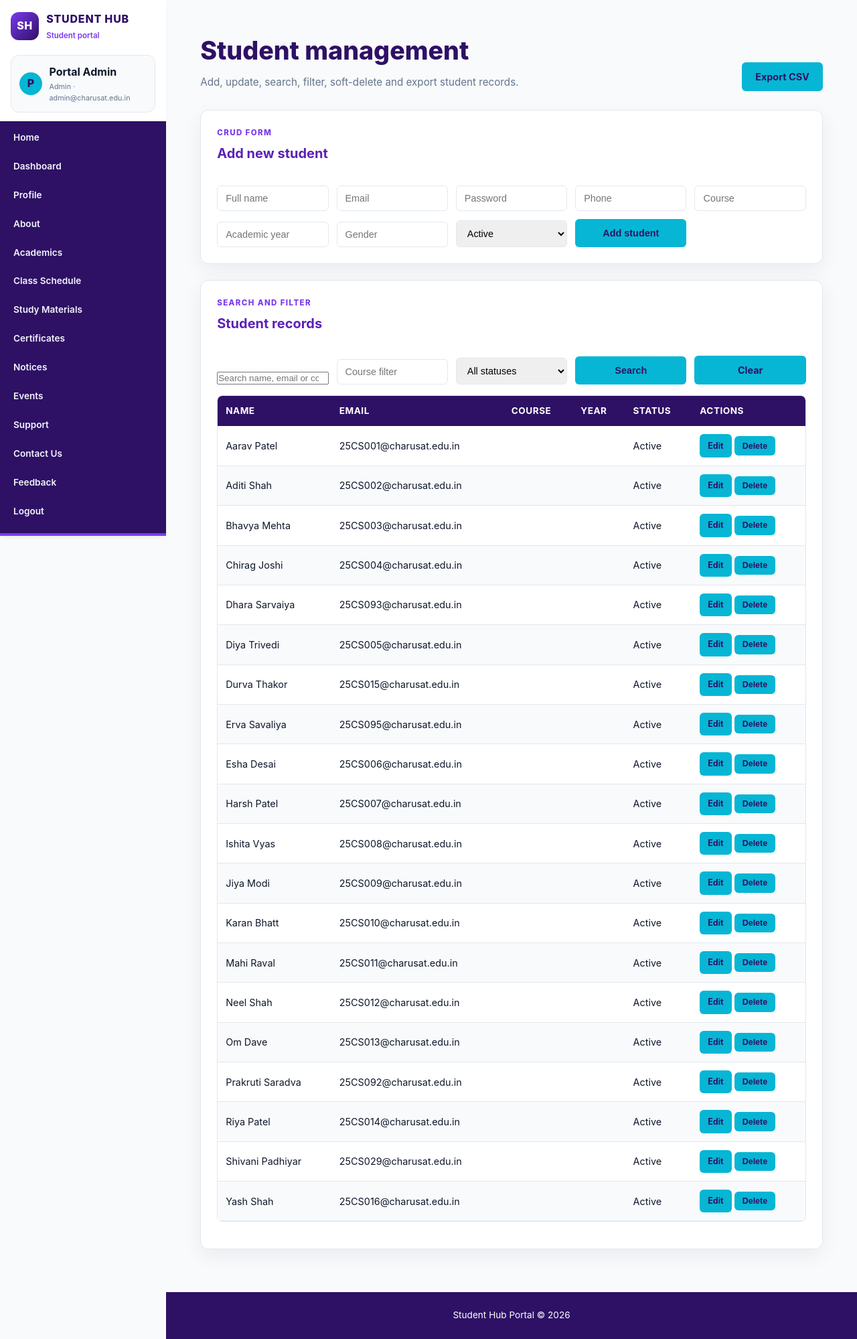
After one commit to Dharaa-1801/Student-Hub, a PHP site: page /student_management.php in a window 1280 px wide. The commit adds this page. Shown: the whole page at 67% size. Run offline with PHP 8.4, Linux system fonts and the light colour scheme; a user stored in the database is signed in; data comes from the database, SQL or seed files in the repository.

Commit message:
Completed Practical 11: Student Management CRUD with Search, Filter, Soft Delete, and CSV Export

```diff
--- a/admin_dashboard.php
+++ b/admin_dashboard.php
@@ -30,6 +30,7 @@ requireRole($pdo, 'admin');
         <div class="dashboard-grid">
             <a class="dashboard-card" href="admin_management.php#attendance"><span class="card-icon">AT</span><strong>Attendance</strong><small>Update student attendance</small></a>
             <a class="dashboard-card" href="admin_management.php#students"><span class="card-icon">ST</span><strong>Students</strong><small>Remove student accounts</small></a>
+            <a class="dashboard-card" href="student_management.php"><span class="card-icon">CR</span><strong>Student CRUD</strong><small>Add, edit, search and export records</small></a>
             <a class="dashboard-card" href="admin_management.php#timetable"><span class="card-icon">TT</span><strong>Timetable</strong><small>Change timetable and schedule</small></a>
             <a class="dashboard-card" href="admin_management.php#queries"><span class="card-icon">QU</span><strong>Student queries</strong><small>Review submitted queries</small></a>
             <a class="dashboard-card" href="admin_management.php#materials"><span class="card-icon">SM</span><strong>Study materials</strong><small>Add notes and resources</small></a>
--- a/auth.php
+++ b/auth.php
@@ -86,7 +86,7 @@ function restoreRememberedSession(PDO $pdo): bool
 
     $statement = $pdo->prepare(
         'SELECT s.id, s.fullname, s.email, s.phone, s.course, s.academic_year,
-                s.gender, s.profile_photo, s.role, rt.token_hash
+                s.gender, s.profile_photo, s.role, s.status, rt.token_hash
          FROM remember_tokens rt
          INNER JOIN students s ON s.id = rt.user_id
          WHERE rt.selector = :selector AND rt.expires_at > NOW()
@@ -95,7 +95,8 @@ function restoreRememberedSession(PDO $pdo): bool
     $statement->execute([':selector' => $parts[0]]);
     $user = $statement->fetch();
 
-    if (!$user || !hash_equals($user['token_hash'], hash('sha256', $parts[1]))) {
+    if (!$user || $user['status'] !== 'active' ||
+        !hash_equals($user['token_hash'], hash('sha256', $parts[1]))) {
         clearRememberMeCookie();
         return false;
     }
@@ -122,7 +123,7 @@ function getCurrentUser(PDO $pdo): ?array
 
     $statement = $pdo->prepare(
         'SELECT id, fullname, email, phone, course, academic_year, gender,
-                profile_photo, role, created_at
+                profile_photo, role, status, created_at
          FROM students
          WHERE id = :id
          LIMIT 1'
@@ -130,7 +131,7 @@ function getCurrentUser(PDO $pdo): ?array
     $statement->execute([':id' => (int) $_SESSION['user_id']]);
     $user = $statement->fetch();
 
-    if (!$user) {
+    if (!$user || $user['status'] !== 'active') {
         $_SESSION = [];
         session_destroy();
         clearRememberMeCookie();
@@ -150,7 +151,7 @@ function requireRole(PDO $pdo, string $role): void
     }
 
     if (!isset($_SESSION['last_activity']) ||
-        time() - (int) $_SESSION['last_activity'] > SESSION_TIMEOUT) {
+        time() - (int) $_SESSION['last_activity'] >= SESSION_TIMEOUT) {
         $_SESSION = [];
         session_destroy();
         clearRememberMeCookie();
--- a/authenticate.php
+++ b/authenticate.php
@@ -21,7 +21,7 @@ if (!filter_var($email, FILTER_VALIDATE_EMAIL) || $password === '') {
 
 $statement = $pdo->prepare(
     'SELECT id, fullname, email, password, phone, course, academic_year,
-            gender, profile_photo, role
+            gender, profile_photo, role, status
      FROM students
      WHERE email = :email
      LIMIT 1'
@@ -29,7 +29,7 @@ $statement = $pdo->prepare(
 $statement->execute([':email' => $email]);
 $user = $statement->fetch();
 
-if (!$user || !password_verify($password, $user['password'])) {
+if (!$user || $user['status'] !== 'active' || !password_verify($password, $user['password'])) {
     header('Location: login.php?error=' . urlencode('Invalid email or password.'));
     exit();
 }
--- a/dashboard.php
+++ b/dashboard.php
@@ -12,7 +12,7 @@ if (!restoreRememberedSession($pdo)) {
 }
 
 if (!isset($_SESSION['last_activity']) ||
-    time() - (int) $_SESSION['last_activity'] > SESSION_TIMEOUT) {
+    time() - (int) $_SESSION['last_activity'] >= SESSION_TIMEOUT) {
     $_SESSION = [];
     session_destroy();
     clearRememberMeCookie();
--- a/db.php
+++ b/db.php
@@ -9,6 +9,10 @@ try {
     // Set PDO error mode to exception for proper debugging
     $pdo->setAttribute(PDO::ATTR_ERRMODE, PDO::ERRMODE_EXCEPTION);
     $pdo->setAttribute(PDO::ATTR_DEFAULT_FETCH_MODE, PDO::FETCH_ASSOC);
+    $pdo->exec(
+        "ALTER TABLE students
+         ADD COLUMN IF NOT EXISTS status ENUM('active', 'inactive') NOT NULL DEFAULT 'active'"
+    );
 } catch (PDOException $e) {
     error_log('StudentHub database connection failed: ' . $e->getMessage());
     die('Database service is temporarily unavailable. Please try again later.');
--- /dev/null
+++ b/db_mysqli.php
@@ -0,0 +1,12 @@
+<?php
+declare(strict_types=1);
+
+mysqli_report(MYSQLI_REPORT_OFF);
+
+$mysqli = new mysqli('localhost', 'root', '', 'studenthub_db');
+if ($mysqli->connect_errno) {
+    error_log('StudentHub MySQLi connection failed: ' . $mysqli->connect_error);
+    die('Database service is temporarily unavailable. Please try again later.');
+}
+
+$mysqli->set_charset('utf8mb4');
--- a/page_session.php
+++ b/page_session.php
@@ -8,18 +8,19 @@ if (empty($_SESSION['user_id'])) {
     restoreRememberedSession($pdo);
 }
 
+if (!empty($_SESSION['user_id']) &&
+    (!isset($_SESSION['last_activity']) ||
+        time() - (int) $_SESSION['last_activity'] >= SESSION_TIMEOUT)) {
+    $_SESSION = [];
+    session_destroy();
+    clearRememberMeCookie();
+    header('Location: login.php?error=' . urlencode('Your session expired. Please log in again.'));
+    exit();
+}
+
 $currentUser = getCurrentUser($pdo);
 
 if ($currentUser !== null) {
-    if (!isset($_SESSION['last_activity']) ||
-        time() - (int) $_SESSION['last_activity'] > SESSION_TIMEOUT) {
-        $_SESSION = [];
-        session_destroy();
-        clearRememberMeCookie();
-        header('Location: login.php?error=' . urlencode('Your session expired. Please log in again.'));
-        exit();
-    }
-
     $_SESSION['fullname'] = $currentUser['fullname'];
     $_SESSION['email'] = $currentUser['email'];
     $_SESSION['phone'] = $currentUser['phone'];
@@ -111,6 +112,9 @@ function renderPortalHeader(): void
             echo '<li><a href="admin_management.php"' .
                 ($currentPage === 'admin_management.php' ? ' aria-current="page"' : '') .
                 '>Admin Control</a></li>';
+            echo '<li><a href="student_management.php"' .
+                ($currentPage === 'student_management.php' ? ' aria-current="page"' : '') .
+                '>Student Management</a></li>';
         }
     } else {
         echo '<li><a href="login.php"' . ($currentPage === 'login.php' ? ' aria-current="page"' : '') . '>Login</a></li>';
--- /dev/null
+++ b/student_management.php
@@ -0,0 +1,270 @@
+<?php
+declare(strict_types=1);
+
+require_once __DIR__ . '/page_session.php';
+requireRole($pdo, 'admin');
+require_once __DIR__ . '/db_mysqli.php';
+
+$migration = $mysqli->prepare(
+    "ALTER TABLE students ADD COLUMN IF NOT EXISTS status ENUM('active', 'inactive') NOT NULL DEFAULT 'active'"
+);
+if (!$migration || !$migration->execute()) {
+    error_log('Student status migration failed: ' . $mysqli->error);
+}
+$migration?->close();
+
+$message = '';
+$error = '';
+$editingStudent = null;
+
+function studentInput(string $key): string
+{
+    return trim((string) ($_POST[$key] ?? ''));
+}
+
+function redirectWithMessage(string $type, string $text): never
+{
+    header('Location: student_management.php?' . http_build_query([$type => $text]));
+    exit();
+}
+
+if (isset($_GET['export']) && $_GET['export'] === 'csv') {
+    $statement = $mysqli->prepare(
+        'SELECT id, fullname, email, phone, course, academic_year, gender, status, created_at
+         FROM students WHERE role = "student" ORDER BY fullname'
+    );
+    $statement->execute();
+    $result = $statement->get_result();
+    header('Content-Type: text/csv; charset=utf-8');
+    header('Content-Disposition: attachment; filename="student-list.csv"');
+    $output = fopen('php://output', 'w');
+    fputcsv($output, ['ID', 'Name', 'Email', 'Phone', 'Course', 'Academic year', 'Gender', 'Status', 'Created']);
+    while ($student = $result->fetch_assoc()) {
+        fputcsv($output, $student);
+    }
+    fclose($output);
+    $statement->close();
+    exit();
+}
+
+if ($_SERVER['REQUEST_METHOD'] === 'POST') {
+    $action = (string) ($_POST['action'] ?? '');
+    $studentId = (int) ($_POST['student_id'] ?? 0);
+
+    if ($action === 'save_student') {
+        $name = studentInput('fullname');
+        $email = strtolower(studentInput('email'));
+        $phone = studentInput('phone');
+        $course = studentInput('course');
+        $academicYear = studentInput('academic_year');
+        $gender = studentInput('gender');
+        $status = studentInput('status') === 'inactive' ? 'inactive' : 'active';
+        $password = (string) ($_POST['password'] ?? '');
+
+        if ($name === '' || !filter_var($email, FILTER_VALIDATE_EMAIL)) {
+            redirectWithMessage('error', 'Enter a valid name and email address.');
+        }
+
+        if ($studentId > 0) {
+            if ($password !== '') {
+                $statement = $mysqli->prepare(
+                    'UPDATE students SET fullname = ?, email = ?, phone = ?, course = ?,
+                     academic_year = ?, gender = ?, status = ?, password = ? WHERE id = ? AND role = "student"'
+                );
+                $hashedPassword = password_hash($password, PASSWORD_DEFAULT);
+                $statement->bind_param(
+                    'ssssssssi',
+                    $name,
+                    $email,
+                    $phone,
+                    $course,
+                    $academicYear,
+                    $gender,
+                    $status,
+                    $hashedPassword,
+                    $studentId
+                );
+            } else {
+                $statement = $mysqli->prepare(
+                    'UPDATE students SET fullname = ?, email = ?, phone = ?, course = ?,
+                     academic_year = ?, gender = ?, status = ? WHERE id = ? AND role = "student"'
+                );
+                $statement->bind_param(
+                    'sssssssi',
+                    $name,
+                    $email,
+                    $phone,
+                    $course,
+                    $academicYear,
+                    $gender,
+                    $status,
+                    $studentId
+                );
+            }
+            $successText = 'Student details updated successfully.';
+        } else {
+            if ($password === '') {
+                redirectWithMessage('error', 'A password is required for a new student.');
+            }
+            $hashedPassword = password_hash($password, PASSWORD_DEFAULT);
+            $statement = $mysqli->prepare(
+                'INSERT INTO students
+                 (fullname, email, password, phone, course, academic_year, gender, status, role)
+                 VALUES (?, ?, ?, ?, ?, ?, ?, ?, "student")'
+            );
+            $statement->bind_param(
+                'ssssssss',
+                $name,
+                $email,
+                $hashedPassword,
+                $phone,
+                $course,
+                $academicYear,
+                $gender,
+                $status
+            );
+            $successText = 'New student added successfully.';
+        }
+
+        if (!$statement || !$statement->execute()) {
+            $errorText = $mysqli->errno === 1062
+                ? 'That email address is already registered.'
+                : 'The student record could not be saved.';
+            redirectWithMessage('error', $errorText);
+        }
+        $statement->close();
+        redirectWithMessage('message', $successText);
+    }
+
+    if ($action === 'soft_delete_student' && $studentId > 0) {
+        $statement = $mysqli->prepare(
+            'UPDATE students SET status = "inactive" WHERE id = ? AND role = "student"'
+        );
+        $statement->bind_param('i', $studentId);
+        if ($statement->execute() && $statement->affected_rows === 1) {
+            redirectWithMessage('message', 'Student marked inactive successfully.');
+        }
+        redirectWithMessage('error', 'Student could not be marked inactive.');
+    }
+}
+
+if (isset($_GET['edit'])) {
+    $studentId = (int) $_GET['edit'];
+    $statement = $mysqli->prepare(
+        'SELECT id, fullname, email, phone, course, academic_year, gender, status
+         FROM students WHERE id = ? AND role = "student" LIMIT 1'
+    );
+    $statement->bind_param('i', $studentId);
+    $statement->execute();
+    $editingStudent = $statement->get_result()->fetch_assoc() ?: null;
+    $statement->close();
+}
+
+$search = trim((string) ($_GET['search'] ?? ''));
+$courseFilter = trim((string) ($_GET['course'] ?? ''));
+$statusFilter = ($_GET['status'] ?? '') === 'inactive' ? 'inactive' : (($_GET['status'] ?? '') === 'active' ? 'active' : '');
+$likeSearch = '%' . $search . '%';
+$likeCourse = '%' . $courseFilter . '%';
+$query = 'SELECT id, fullname, email, phone, course, academic_year, gender, status
+          FROM students
+          WHERE role = "student"
+            AND (fullname LIKE ? OR email LIKE ? OR course LIKE ?)
+            AND (? = "" OR course LIKE ?)
+            AND (? = "" OR status = ?)
+          ORDER BY fullname';
+$statement = $mysqli->prepare($query);
+$statement->bind_param(
+    'sssssss',
+    $likeSearch,
+    $likeSearch,
+    $likeSearch,
+    $courseFilter,
+    $likeCourse,
+    $statusFilter,
+    $statusFilter
+);
+$statement->execute();
+$students = $statement->get_result()->fetch_all(MYSQLI_ASSOC);
+$statement->close();
+
+$message = (string) ($_GET['message'] ?? '');
+$error = (string) ($_GET['error'] ?? '');
+?>
+<!DOCTYPE html>
+<html lang="en">
+<head>
+    <meta charset="UTF-8">
+    <meta name="viewport" content="width=device-width, initial-scale=1.0">
+    <title>Student Management - StudentHub</title>
+    <link rel="stylesheet" href="style.css?v=20261022">
+    <script src="script.js" defer></script>
+</head>
+<body>
+<?php renderPortalHeader(); ?>
+<main id="main-content">
+    <div class="page-heading">
+        <div>
+            <p class="eyebrow"></p>
+            <h1>Student management</h1>
+            <p class="page-subtitle">Add, update, search, filter, soft-delete and export student records.</p>
+        </div>
+        <a class="btn btn-primary" href="student_management.php?export=csv">Export CSV</a>
+    </div>
+
+    <?php if ($message !== ''): ?><div class="admin-alert success"><?= htmlspecialchars($message) ?></div><?php endif; ?>
+    <?php if ($error !== ''): ?><div class="admin-alert error"><?= htmlspecialchars($error) ?></div><?php endif; ?>
+
+    <section class="admin-section">
+        <div class="section-heading"><div><p class="eyebrow">CRUD FORM</p><h2><?= $editingStudent ? 'Edit student' : 'Add new student' ?></h2></div></div>
+        <form method="post" class="admin-form">
+            <input type="hidden" name="action" value="save_student">
+            <input type="hidden" name="student_id" value="<?= (int) ($editingStudent['id'] ?? 0) ?>">
+            <input type="text" name="fullname" placeholder="Full name" required value="<?= htmlspecialchars((string) ($editingStudent['fullname'] ?? '')) ?>">
+            <input type="email" name="email" placeholder="Email" required value="<?= htmlspecialchars((string) ($editingStudent['email'] ?? '')) ?>">
+            <input type="password" name="password" placeholder="<?= $editingStudent ? 'New password (optional)' : 'Password' ?>" <?= $editingStudent ? '' : 'required' ?>>
+            <input type="text" name="phone" placeholder="Phone" value="<?= htmlspecialchars((string) ($editingStudent['phone'] ?? '')) ?>">
+            <input type="text" name="course" placeholder="Course" value="<?= htmlspecialchars((string) ($editingStudent['course'] ?? '')) ?>">
+            <input type="text" name="academic_year" placeholder="Academic year" value="<?= htmlspecialchars((string) ($editingStudent['academic_year'] ?? '')) ?>">
+            <input type="text" name="gender" placeholder="Gender" value="<?= htmlspecialchars((string) ($editingStudent['gender'] ?? '')) ?>">
+            <select name="status"><option value="active" <?= ($editingStudent['status'] ?? 'active') === 'active' ? 'selected' : '' ?>>Active</option><option value="inactive" <?= ($editingStudent['status'] ?? '') === 'inactive' ? 'selected' : '' ?>>Inactive</option></select>
+            <button class="btn btn-primary" type="submit"><?= $editingStudent ? 'Update student' : 'Add student' ?></button>
+            <?php if ($editingStudent): ?><a class="btn btn-light" href="student_management.php">Cancel</a><?php endif; ?>
+        </form>
+    </section>
+
+    <section class="admin-section">
+        <div class="section-heading"><div><p class="eyebrow">SEARCH AND FILTER</p><h2>Student records</h2></div></div>
+        <form method="get" class="admin-form">
+            <input type="search" name="search" placeholder="Search name, email or course" value="<?= htmlspecialchars($search) ?>">
+            <input type="text" name="course" placeholder="Course filter" value="<?= htmlspecialchars($courseFilter) ?>">
+            <select name="status"><option value="">All statuses</option><option value="active" <?= $statusFilter === 'active' ? 'selected' : '' ?>>Active</option><option value="inactive" <?= $statusFilter === 'inactive' ? 'selected' : '' ?>>Inactive</option></select>
+            <button class="btn btn-primary" type="submit">Search</button>
+            <a class="btn btn-light" href="student_management.php">Clear</a>
+        </form>
+        <div class="admin-table-wrap"><table><thead><tr><th>Name</th><th>Email</th><th>Course</th><th>Year</th><th>Status</th><th>Actions</th></tr></thead><tbody>
+        <?php foreach ($students as $student): ?>
+            <tr>
+                <td><?= htmlspecialchars($student['fullname']) ?></td>
+                <td><?= htmlspecialchars($student['email']) ?></td>
+                <td><?= htmlspecialchars((string) $student['course']) ?></td>
+                <td><?= htmlspecialchars((string) $student['academic_year']) ?></td>
+                <td><?= htmlspecialchars(ucfirst($student['status'])) ?></td>
+                <td>
+                    <a class="btn btn-light" href="student_management.php?edit=<?= (int) $student['id'] ?>">Edit</a>
+                    <?php if ($student['status'] === 'active'): ?>
+                        <form method="post" style="display:inline" onsubmit="return confirm('Mark this student inactive?');">
+                            <input type="hidden" name="action" value="soft_delete_student">
+                            <input type="hidden" name="student_id" value="<?= (int) $student['id'] ?>">
+                            <button class="btn btn-danger" type="submit">Delete</button>
+                        </form>
+                    <?php endif; ?>
+                </td>
+            </tr>
+        <?php endforeach; ?>
+        <?php if (!$students): ?><tr><td colspan="6">No student records match your search.</td></tr><?php endif; ?>
+        </tbody></table></div>
+    </section>
+</main>
+<?php renderPortalFooter(); ?>
+</body>
+</html>
--- a/user_registration.sql
+++ b/user_registration.sql
@@ -14,6 +14,7 @@ CREATE TABLE IF NOT EXISTS students (
     academic_year VARCHAR(20) DEFAULT NULL,
     gender VARCHAR(20) DEFAULT NULL,
     profile_photo VARCHAR(255) DEFAULT NULL,
+    status ENUM('active', 'inactive') NOT NULL DEFAULT 'active',
     role ENUM('admin', 'student') NOT NULL DEFAULT 'student',
     created_at TIMESTAMP DEFAULT CURRENT_TIMESTAMP
 );
@@ -29,6 +30,9 @@ CREATE TABLE IF NOT EXISTS remember_tokens (
         FOREIGN KEY (user_id) REFERENCES students(id) ON DELETE CASCADE
 );
 
+ALTER TABLE students
+    ADD COLUMN IF NOT EXISTS status ENUM('active', 'inactive') NOT NULL DEFAULT 'active';
+
 -- The password for these test accounts is: password
 INSERT INTO students (fullname, email, password, role) VALUES
 ('Portal Admin', 'admin@charusat.edu.in', '$2y$10$U5ngh8VOw9vkpXso9Jt8MepTWxm/vQLT7wOzTKKulIifc892ms57e', 'admin'),
```
Also changed, not shown: schema.sql (+18 -0 lines).
